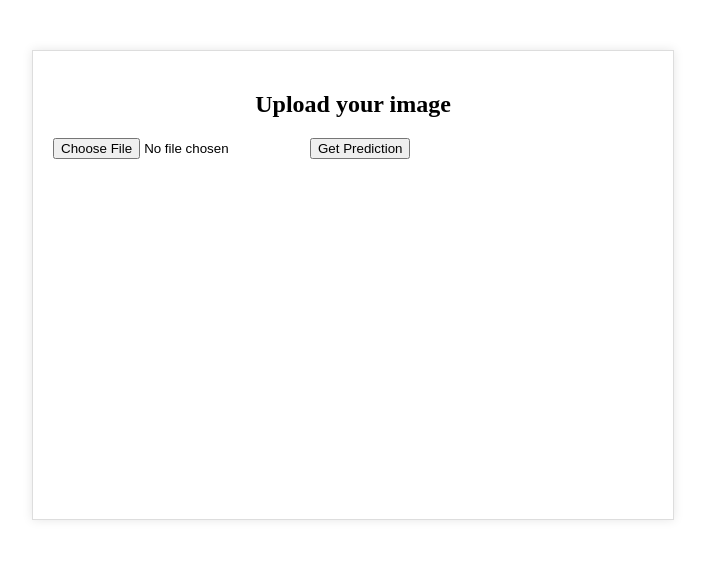
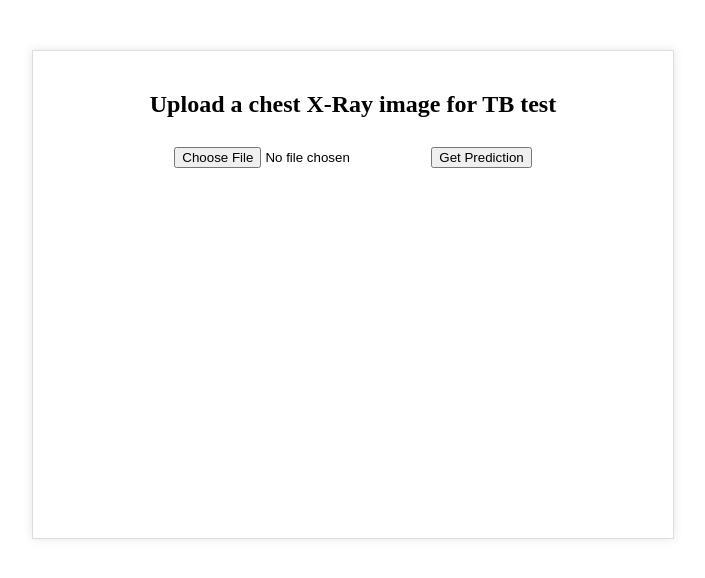
Before and after one commit to smttsp/tuberculosis_detection, a Flask app: template templates/index.html in a window 1280 px wide. Shown: the top 578 px of the page, without its empty margins (287-992 px from the left). Run offline with Flask 3, Linux system fonts and the light colour scheme; the template is opened without the code that fills it, so the values that code supplies are empty.

Commit message:
[FE] align upload form in center

```diff
--- a/templates/index.html
+++ b/templates/index.html
@@ -32,18 +32,31 @@
             max-width: 100%; /* ensures image doesn't overflow container */
             max-height: 100%; /* ensures image height doesn't exceed container */
         }
+        .form-container {
+            display: flex;
+            justify-content: center; /* Center horizontally */
+            align-items: center; /* Center vertically */
+            height: 40px; /* Adjust this if needed based on the content of the form */
+        }
+
+        #upload-form {
+            text-align: center;
+        }
+
     </style>
 </head>
 
 <body>
 
     <div class="container">
-        <h2>Upload your image</h2>
+        <h2>Upload a chest X-Ray image for TB test</h2>
 
-        <form enctype="multipart/form-data" action="" method="post" id="upload-form">
-            <input type="file" name="image" required>
-            <input type="submit" value="Get Prediction">
-        </form>
+        <div class="form-container">
+            <form enctype="multipart/form-data" action="" method="post" id="upload-form">
+                <input type="file" name="image" required>
+                <input type="submit" value="Get Prediction">
+            </form>
+        </div>
 
         <div class="image-container">
             <img id="uploaded-image" src="#" alt="Uploaded Image" style="display:none; max-width:80%; border: 7px solid black;">
```
